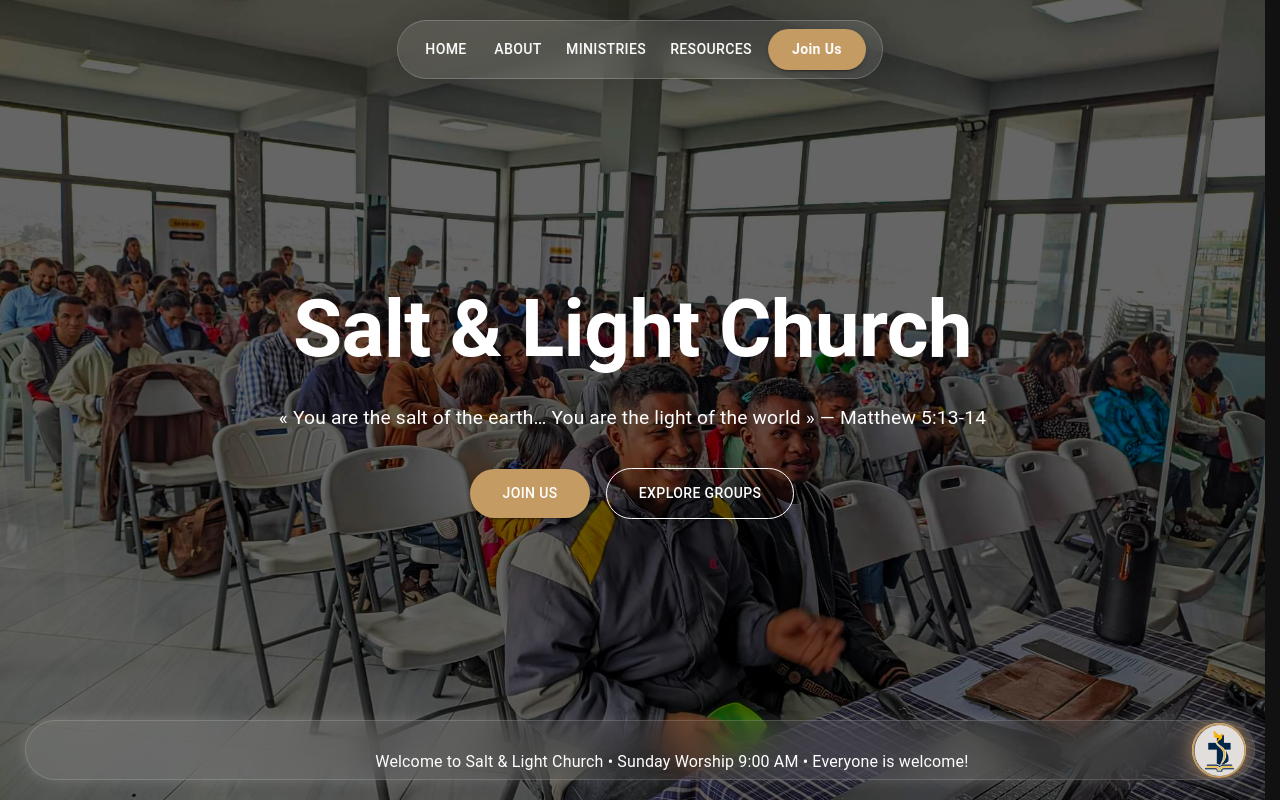
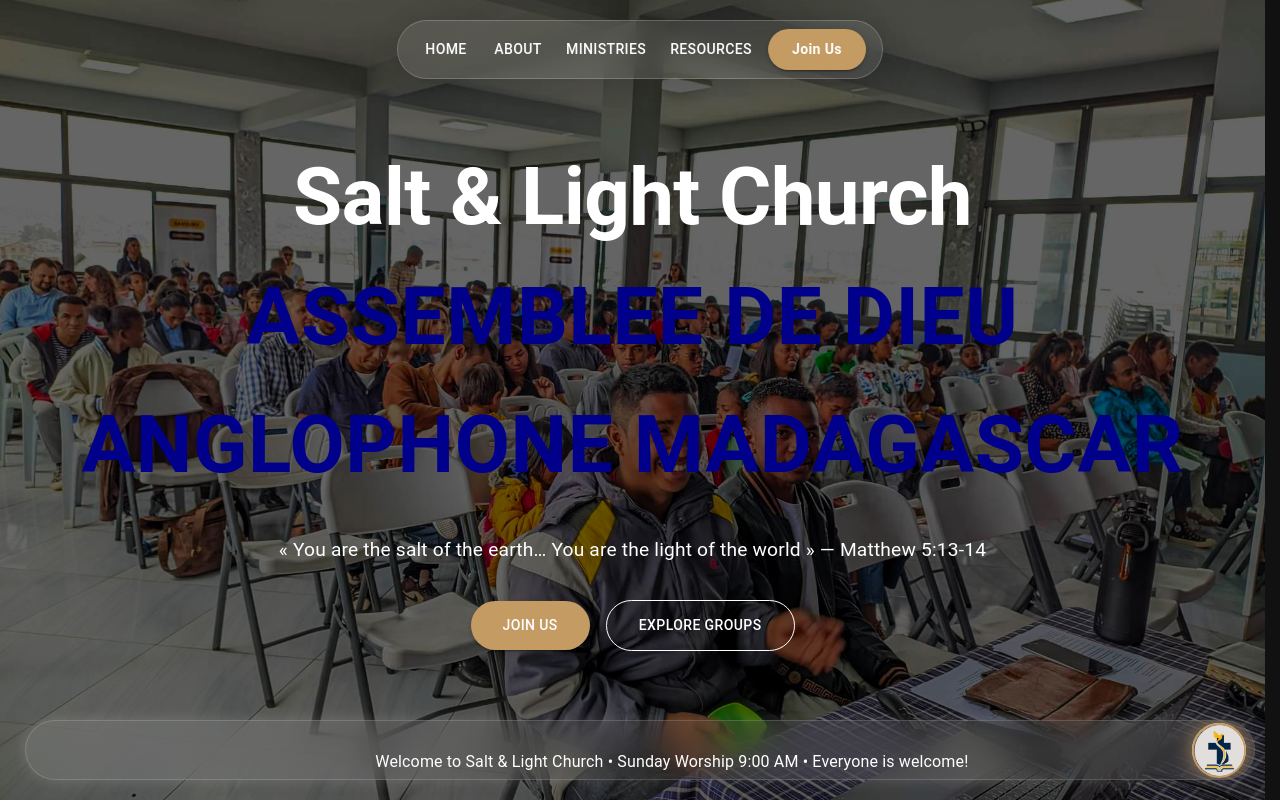
Before and after one commit to JayRostorfer/Salt-LightChurch, a Next.js app: page / in a window 1280 px wide. Shown: the top 800 px of the page. Built offline with nearby package versions, Linux system fonts and the light colour scheme.

Commit message:
Update HeroSection.js

```diff
--- a/src/components/home/HeroSection.js
+++ b/src/components/home/HeroSection.js
@@ -47,6 +47,21 @@
           variant="h2"
           sx={{
             fontWeight: "bold",
+            mb: 1,
+            fontSize: {
+              xs: "3rem",
+              md: "5rem"
+            }
+          }}
+        >
+          Salt & Light Church
+        </Typography>
+
+            <Typography
+          variant="h6"
+          sx={{
+            fontWeight: "bold",
+            color: "darkblue",
             mb: 3,
             fontSize: {
               xs: "3rem",
@@ -54,7 +69,7 @@
             }
           }}
         >
-          Salt & Light Church
+          ASSEMBLEE DE DIEU ANGLOPHONE MADAGASCAR
         </Typography>
 
         <Typography
```
